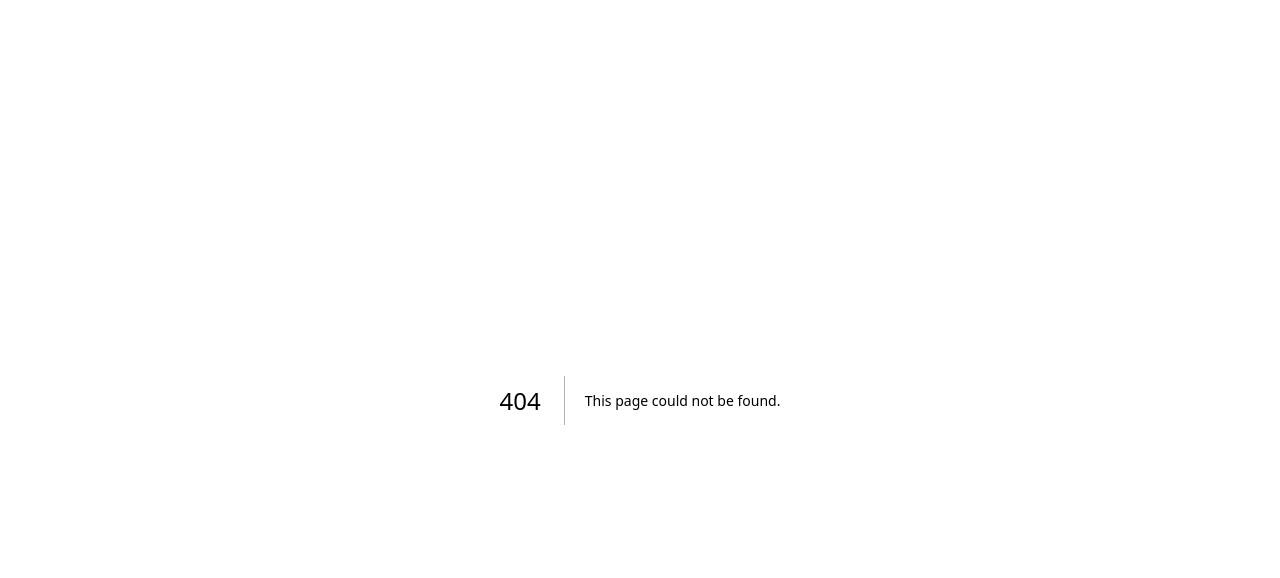
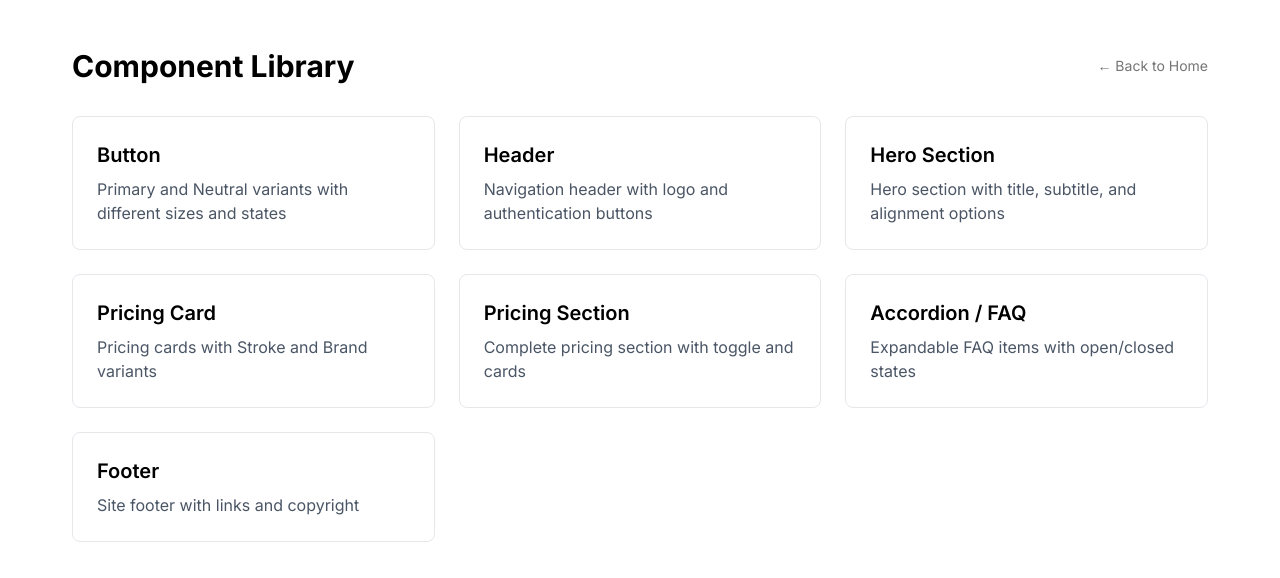
Before and after one commit to micci184/mcp-design, a Next.js app in the folder frontend/: page /component-library in a window 1280 px wide. Before the commit this address had no page. Shown: the top 578 px of the page. Built offline with nearby package versions, Linux system fonts and the light colour scheme.

Commit message:
chore: Component Libraryを独立ページに移動し、ホームからリンクに置換\n\n- 新規ルート /component-library を作成\n- ホームのコンポーネント一覧グリッドを削除\n- 代わりに /component-library へのリンクセクションを追加

```diff
--- /dev/null
+++ b/frontend/src/app/component-library/page.tsx
@@ -0,0 +1,79 @@
+'use client';
+
+import Link from 'next/link';
+
+export default function ComponentLibraryPage() {
+  return (
+    <div className="min-h-screen bg-white">
+      <main className="max-w-[1200px] mx-auto px-8 py-12">
+        <div className="flex items-center justify-between mb-8">
+          <h1 className="text-3xl font-bold">Component Library</h1>
+          <Link
+            href="/"
+            className="text-sm text-[#757575] hover:text-[#1E1E1E] transition-colors"
+          >
+            ← Back to Home
+          </Link>
+        </div>
+
+        <div className="grid grid-cols-1 md:grid-cols-2 lg:grid-cols-3 gap-6">
+          {/* Button Component */}
+          <Link href="/button-test" className="block">
+            <div className="bg-white border border-gray-200 rounded-lg p-6 hover:shadow-lg transition-shadow">
+              <h3 className="text-xl font-semibold mb-2">Button</h3>
+              <p className="text-gray-600">Primary and Neutral variants with different sizes and states</p>
+            </div>
+          </Link>
+
+          {/* Header Component */}
+          <Link href="/header-test" className="block">
+            <div className="bg-white border border-gray-200 rounded-lg p-6 hover:shadow-lg transition-shadow">
+              <h3 className="text-xl font-semibold mb-2">Header</h3>
+              <p className="text-gray-600">Navigation header with logo and authentication buttons</p>
+            </div>
+          </Link>
+
+          {/* Hero Section */}
+          <Link href="/hero-test" className="block">
+            <div className="bg-white border border-gray-200 rounded-lg p-6 hover:shadow-lg transition-shadow">
+              <h3 className="text-xl font-semibold mb-2">Hero Section</h3>
+              <p className="text-gray-600">Hero section with title, subtitle, and alignment options</p>
+            </div>
+          </Link>
+
+          {/* Pricing Card */}
+          <Link href="/pricing-card-test" className="block">
+            <div className="bg-white border border-gray-200 rounded-lg p-6 hover:shadow-lg transition-shadow">
+              <h3 className="text-xl font-semibold mb-2">Pricing Card</h3>
+              <p className="text-gray-600">Pricing cards with Stroke and Brand variants</p>
+            </div>
+          </Link>
+
+          {/* Pricing Section */}
+          <Link href="/pricing-section-test" className="block">
+            <div className="bg-white border border-gray-200 rounded-lg p-6 hover:shadow-lg transition-shadow">
+              <h3 className="text-xl font-semibold mb-2">Pricing Section</h3>
+              <p className="text-gray-600">Complete pricing section with toggle and cards</p>
+            </div>
+          </Link>
+
+          {/* Accordion / FAQ */}
+          <Link href="/accordion-test" className="block">
+            <div className="bg-white border border-gray-200 rounded-lg p-6 hover:shadow-lg transition-shadow">
+              <h3 className="text-xl font-semibold mb-2">Accordion / FAQ</h3>
+              <p className="text-gray-600">Expandable FAQ items with open/closed states</p>
+            </div>
+          </Link>
+
+          {/* Footer */}
+          <Link href="/footer-test" className="block">
+            <div className="bg-white border border-gray-200 rounded-lg p-6 hover:shadow-lg transition-shadow">
+              <h3 className="text-xl font-semibold mb-2">Footer</h3>
+              <p className="text-gray-600">Site footer with links and copyright</p>
+            </div>
+          </Link>
+        </div>
+      </main>
+    </div>
+  );
+}
```
